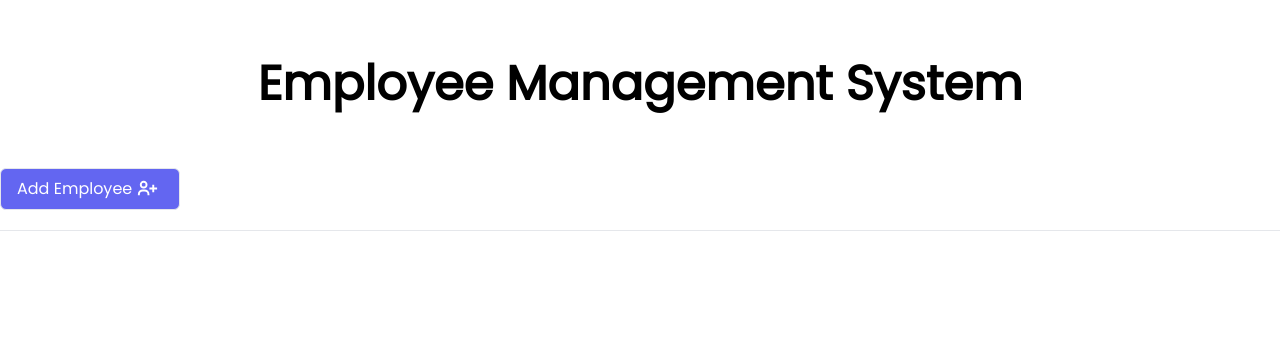
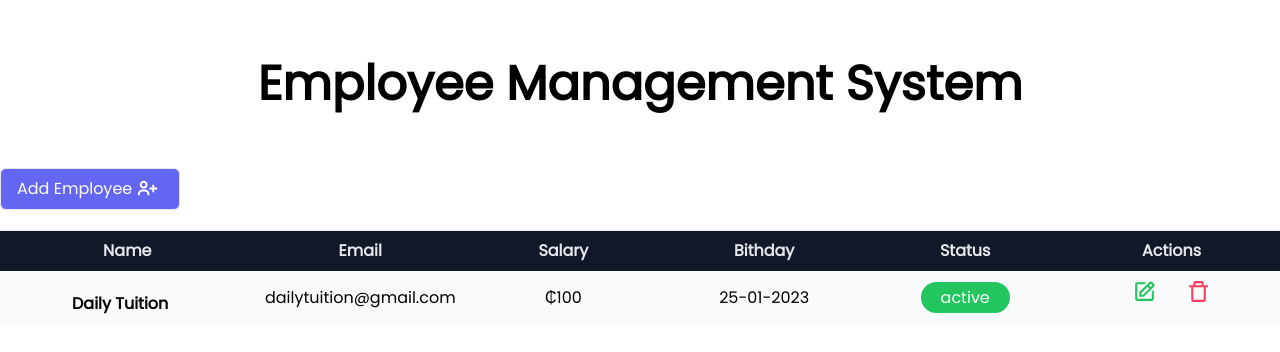
Before and after one commit to owusuvictorjnr/Next-CRUD, a Next.js app: page / in a window 1280 px wide. Shown: the top 352 px of the page. Built offline with nearby package versions, Linux system fonts and the light colour scheme.

Commit message:
Featured: Import Table

```diff
--- a/pages/index.js
+++ b/pages/index.js
@@ -1,3 +1,4 @@
+import Table from '@/components/Table';
 import Head from 'next/head';
 import { BiUserPlus } from 'react-icons/bi';
 
@@ -26,6 +27,11 @@ export default function Home() {
               </button>
             </div>
           </div>
+
+          {/*Table*/}
+          <div className="container mx-auto">
+            <Table />
+          </div>
         </main>
       </section>
     </>
```
